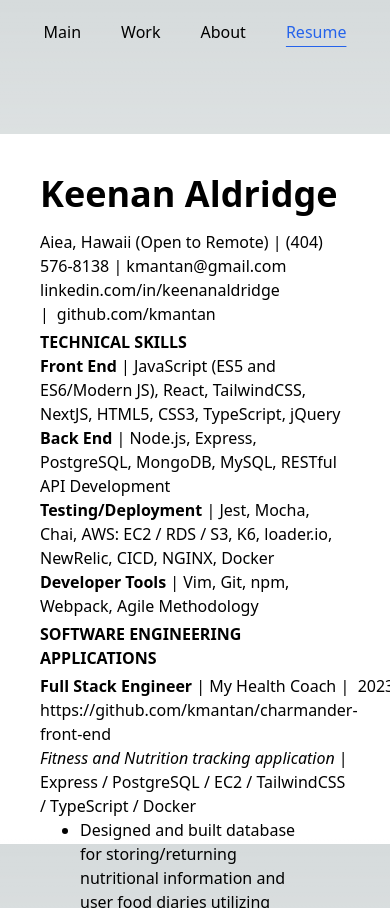
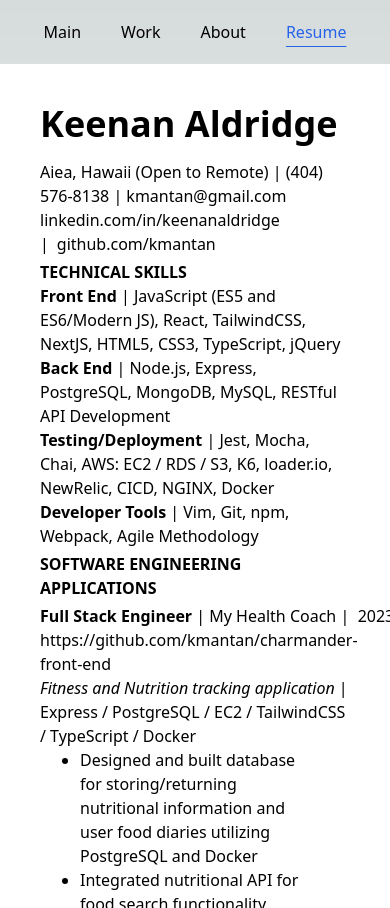
Before and after one commit to kmantan/personal-page, a Next.js app: page / in a window 390 px wide. Both pictures are taken after a click on the element "Resume". Built offline with nearby package versions, Linux system fonts and the light colour scheme.

Commit message:
Added responsive styling to resume

```diff
--- a/src/styles/globals.css
+++ b/src/styles/globals.css
@@ -160,6 +160,8 @@ h2 {
 }
 
 .resume {
+  height: 100vh;
+  width: 100wh;
   max-width: 1080px;
   max-height: 1920px;
   color: black;
```
